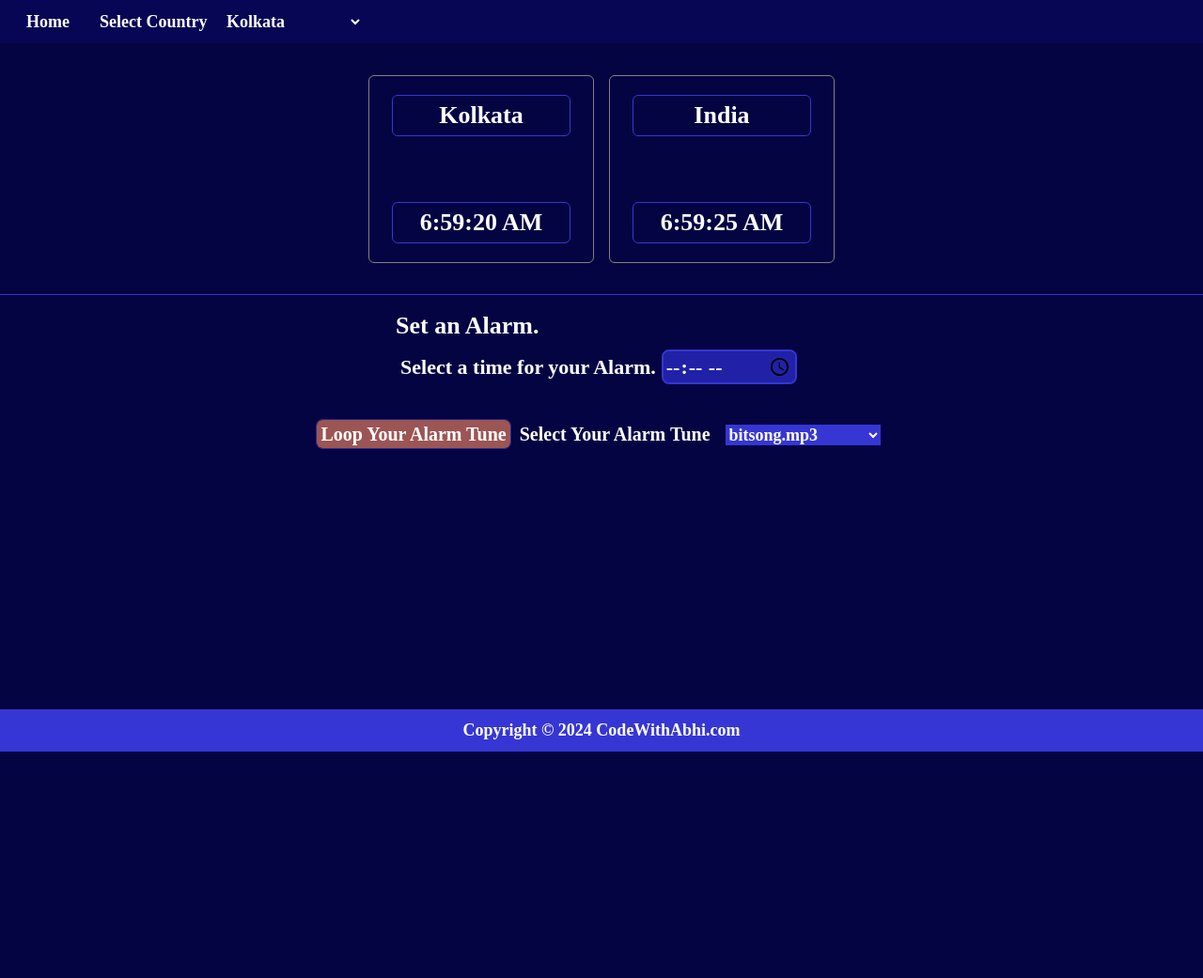
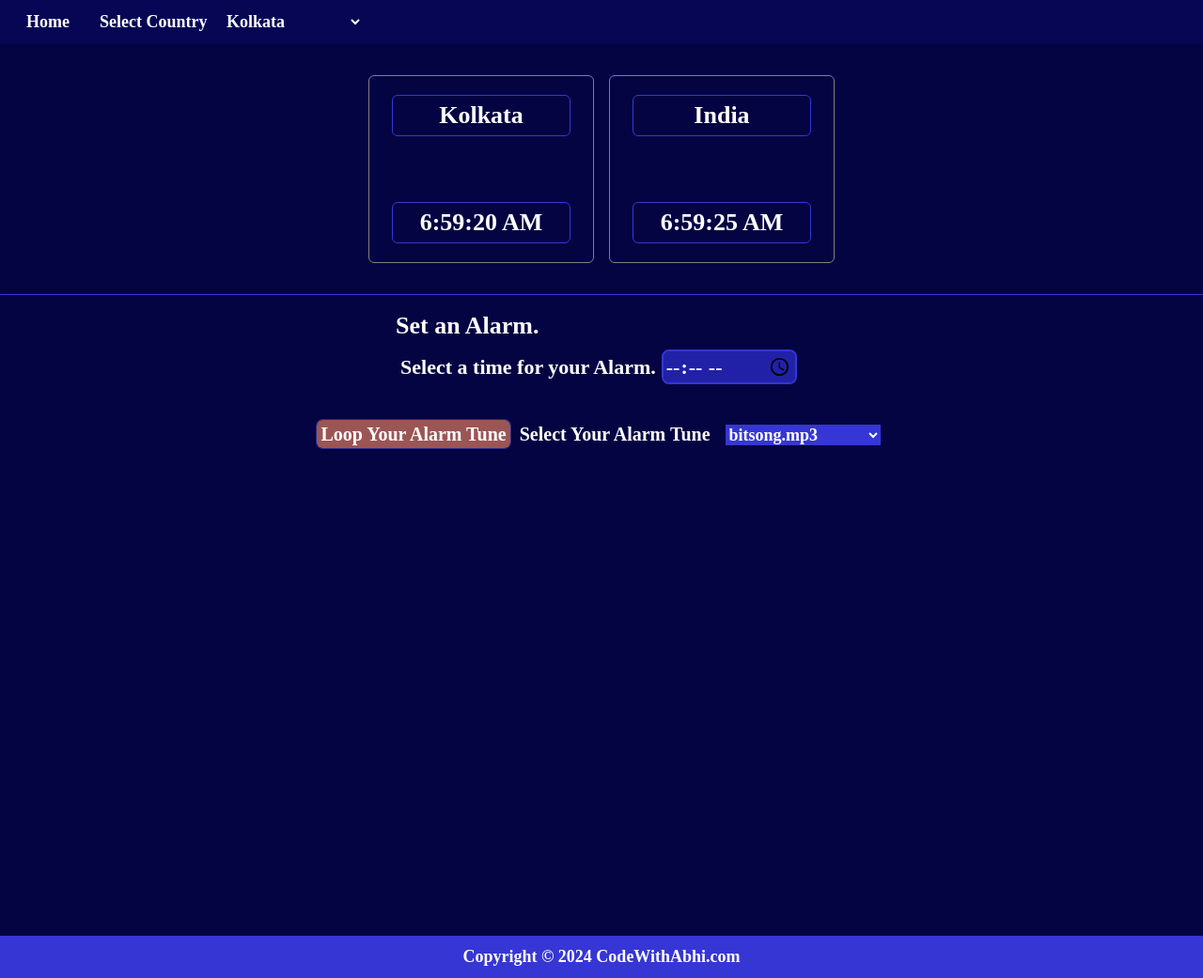
Before and after one commit to Abbhinendra/clock.com, a plain HTML site: page index.html in a window 1280 px wide. Shown: the whole page at 94% size. Before the commit the page ends 800 px from the top, so only its background shows below. Drawn offline with Linux system fonts and the light colour scheme.

Commit message:
Update index.css

```diff
--- a/index.css
+++ b/index.css
@@ -235,10 +235,7 @@ nav ul select option{
     align-items: center;
     padding: 12px 12px 12px 12px;
     background-color:rgb(54, 54, 212);
-    position:absolute;
-    bottom:0;
-    width:100%;
   }
-#min{
-    min-height:60vh;
-}
+  .minheight{
+    min-height: 60vh;
+  }
```
